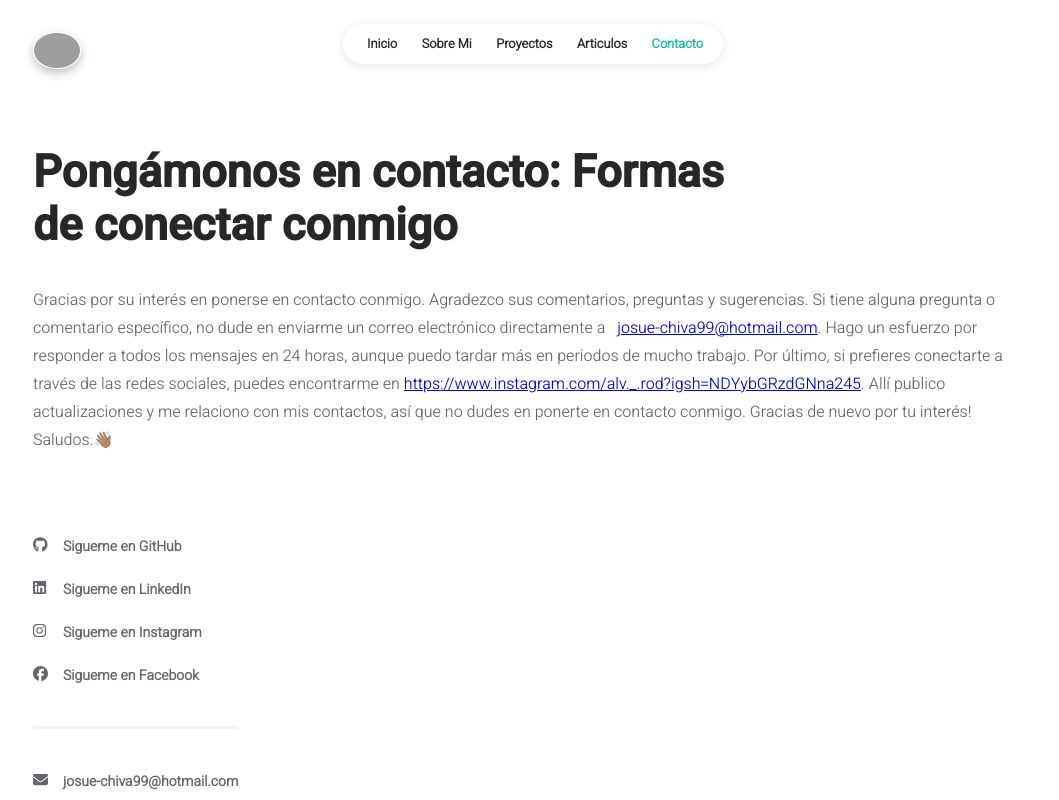
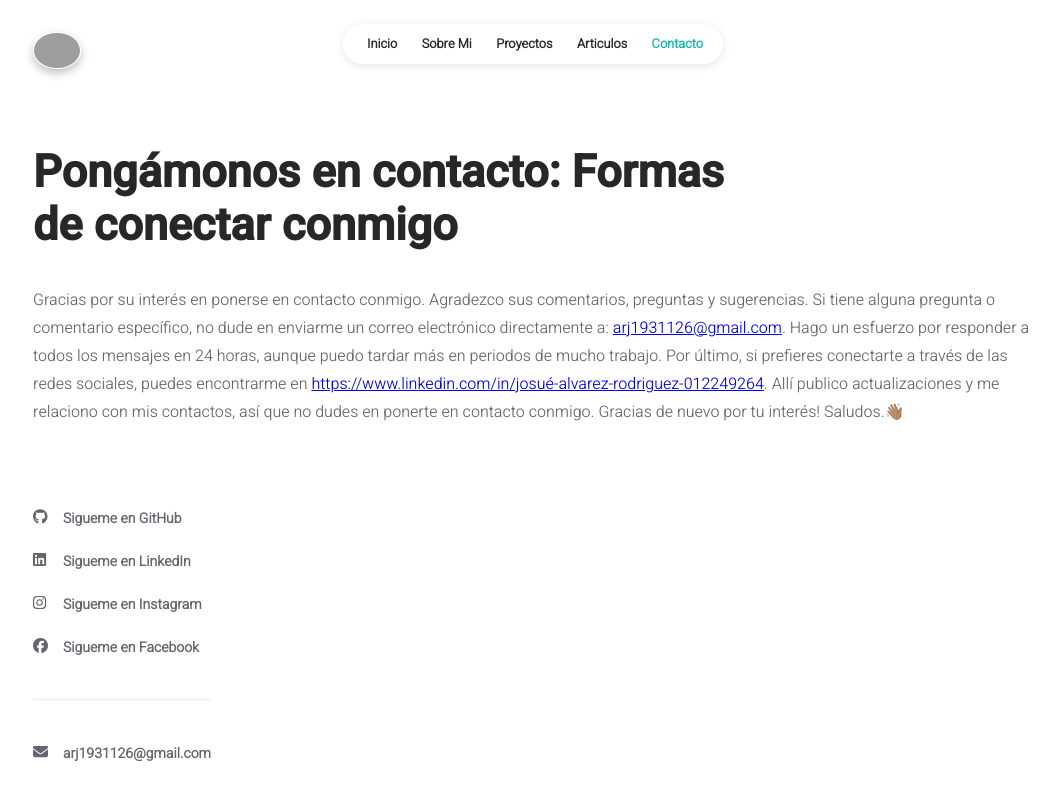
Before and after one commit to josueprogramer01/portafolio, a React (Create React App) app: page /#/contact in a window 1280 px wide. Shown: the top 800 px of the page, without its empty margins (107-1166 px from the left). Built offline with nearby package versions, Linux system fonts and the light colour scheme; grey boxes are pictures that could not be loaded.

Commit message:
fix email

```diff
--- a/src/data/user.js
+++ b/src/data/user.js
@@ -2,15 +2,17 @@ const INFO = {
 	main: {
 		title: "Portafolio",
 		name: "Josue Alvarez Rodriguez",
-		email: "josue-chiva99@hotmail.com",
+		email: "arj1931126@gmail.com",
 		logo: "https://github.com/jalvarezturing-ia/portafolio/blob/main/public/yo.jpg",
 	},
 
 	socials: {
 		github: "https://github.com/jalvarezturing-ia",
-		linkedin: "https://www.linkedin.com/in/josué-alvarez-rodriguez-012249264",
+		linkedin:
+			"https://www.linkedin.com/in/josué-alvarez-rodriguez-012249264",
 		instagram: "https://www.instagram.com/alv._.rod?igsh=NDYybGRzdGNna245",
-		facebook: "https://www.facebook.com/josue.alvarezrodriguez.372?mibextid=ZbWKwL",
+		facebook:
+			"https://www.facebook.com/josue.alvarezrodriguez.372?mibextid=ZbWKwL",
 	},
 
 	homepage: {
--- a/src/pages/contact.jsx
+++ b/src/pages/contact.jsx
@@ -48,7 +48,7 @@ const Contact = () => {
 							conmigo. Agradezco sus comentarios, preguntas y
 							sugerencias. Si tiene alguna pregunta o comentario
 							específico, no dude en enviarme un correo
-							electrónico directamente a &nbsp;{" "}
+							electrónico directamente a: {" "}
 							<a href={`mailto:${INFO.main.email}`}>
 								{INFO.main.email}
 							</a>
@@ -58,11 +58,11 @@ const Contact = () => {
 							conectarte a través de las redes sociales, puedes
 							encontrarme en{" "}
 							<a
-								href={INFO.socials.instagram}
+								href={INFO.socials.linkedin}
 								target="_blank"
 								rel="noreferrer"
 							>
-								{INFO.socials.instagram}
+								{INFO.socials.linkedin}
 							</a>
 							. Allí publico actualizaciones y me
 							relaciono con mis contactos, así que no dudes en
```
